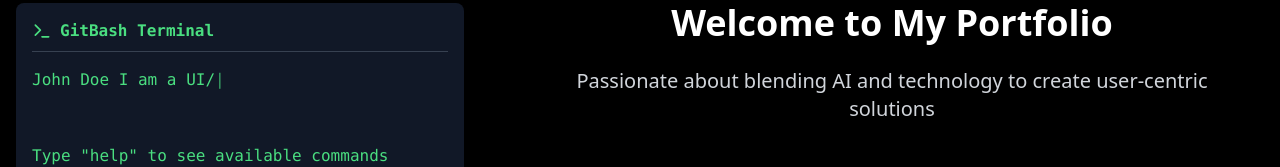
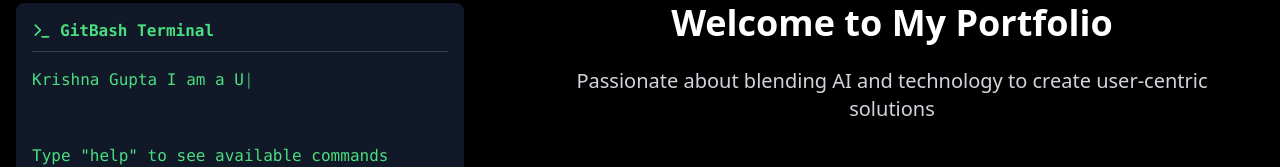
Before and after one commit to KrishnaGupta4135/portfolio, a React (Vite) app: page / in a window 1280 px wide. Shown: the part 181-348 px from the top of the page. Built offline with nearby package versions, Linux system fonts and the light colour scheme.

Commit message:
Update Layout .jsx

```diff
--- a/src/components/Layout .jsx
+++ b/src/components/Layout .jsx
@@ -219,7 +219,7 @@ const Layout = ({ children }) => {
                     <X size={24} />
                   </button>
                 )}
-                <GitTerminal name="John Doe" />
+                <GitTerminal name="Krishna Gupta" />
               </div>
             </div>
 
```
